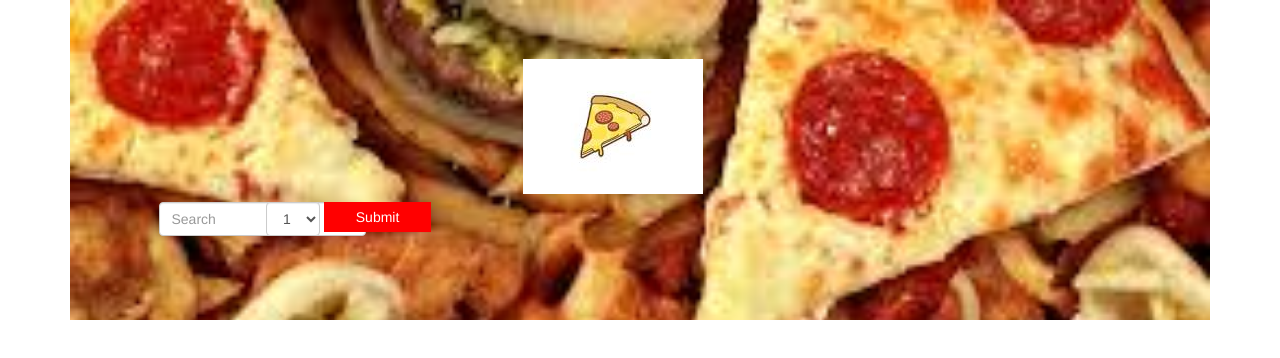
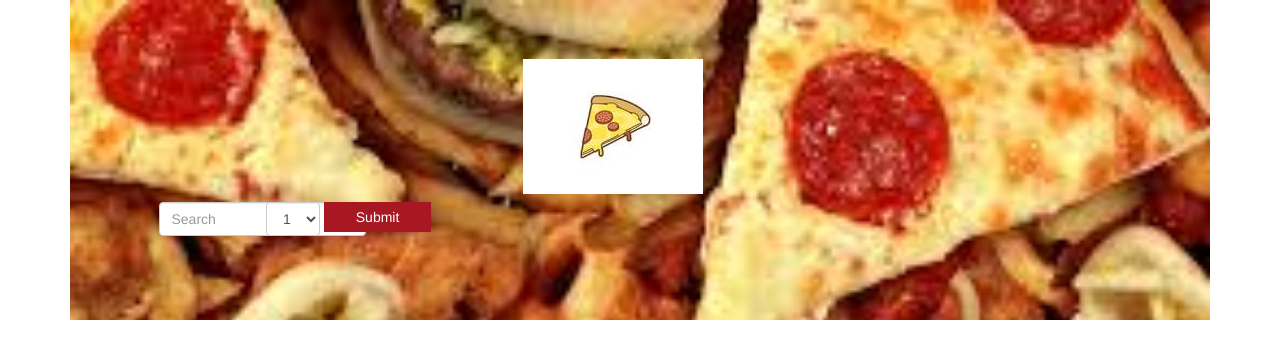
Before and after one commit to pluens/sievr, a plain HTML site: page front/index.html in a window 1280 px wide. Drawn offline with nearby package versions, Linux system fonts and the light colour scheme.

Commit message:
best ui ever ver:0.0.0.0.2.0

```diff
--- a/front/style.css
+++ b/front/style.css
@@ -19,7 +19,7 @@ h1{
   margin-left:50%;
 }
 .hero_btn{
-      background-color: red; /* Green */
+      background-color: #A71823; /* Green */
     border: none;
     color: white;
     padding: 5px 32px;
```
